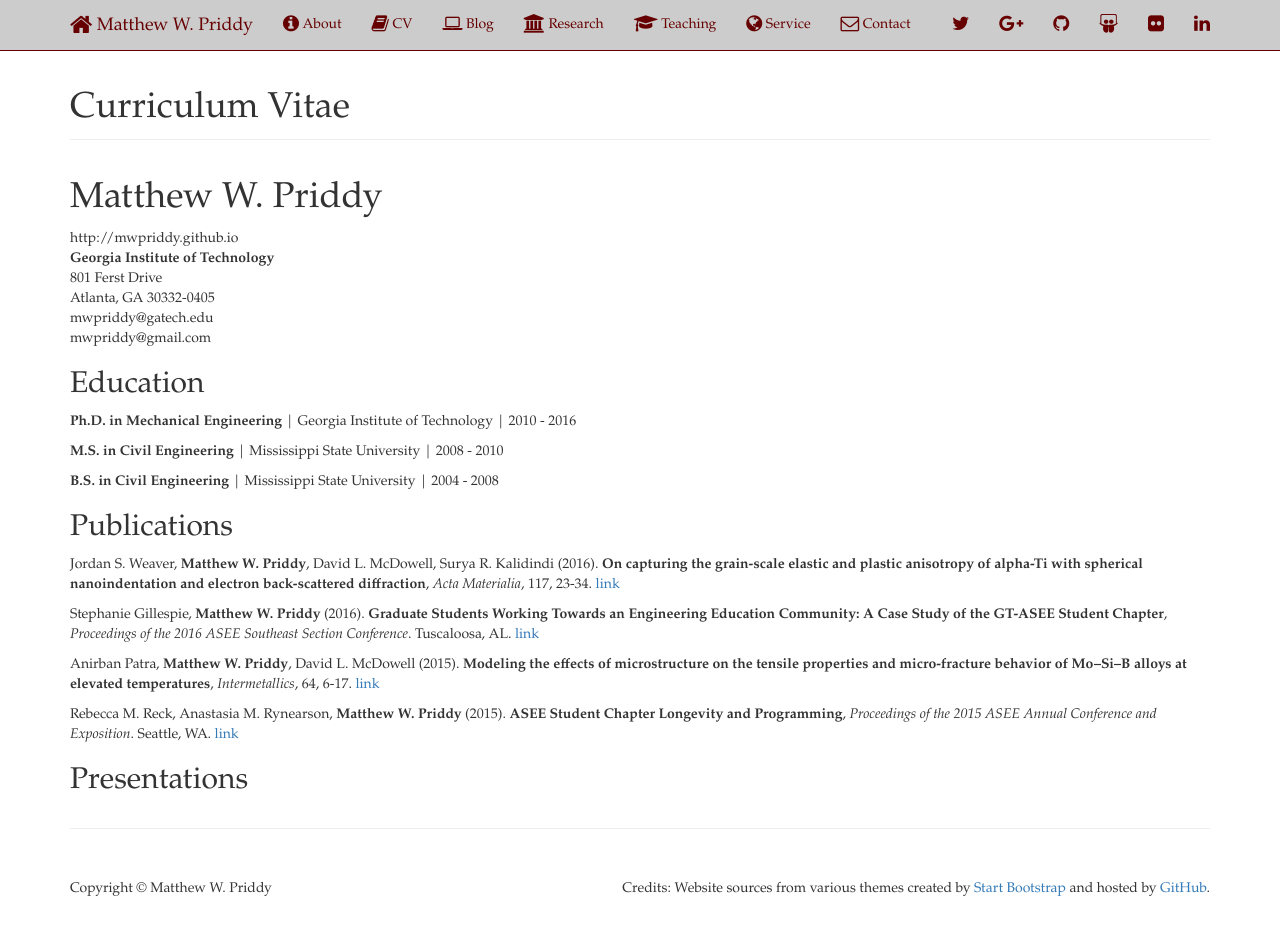
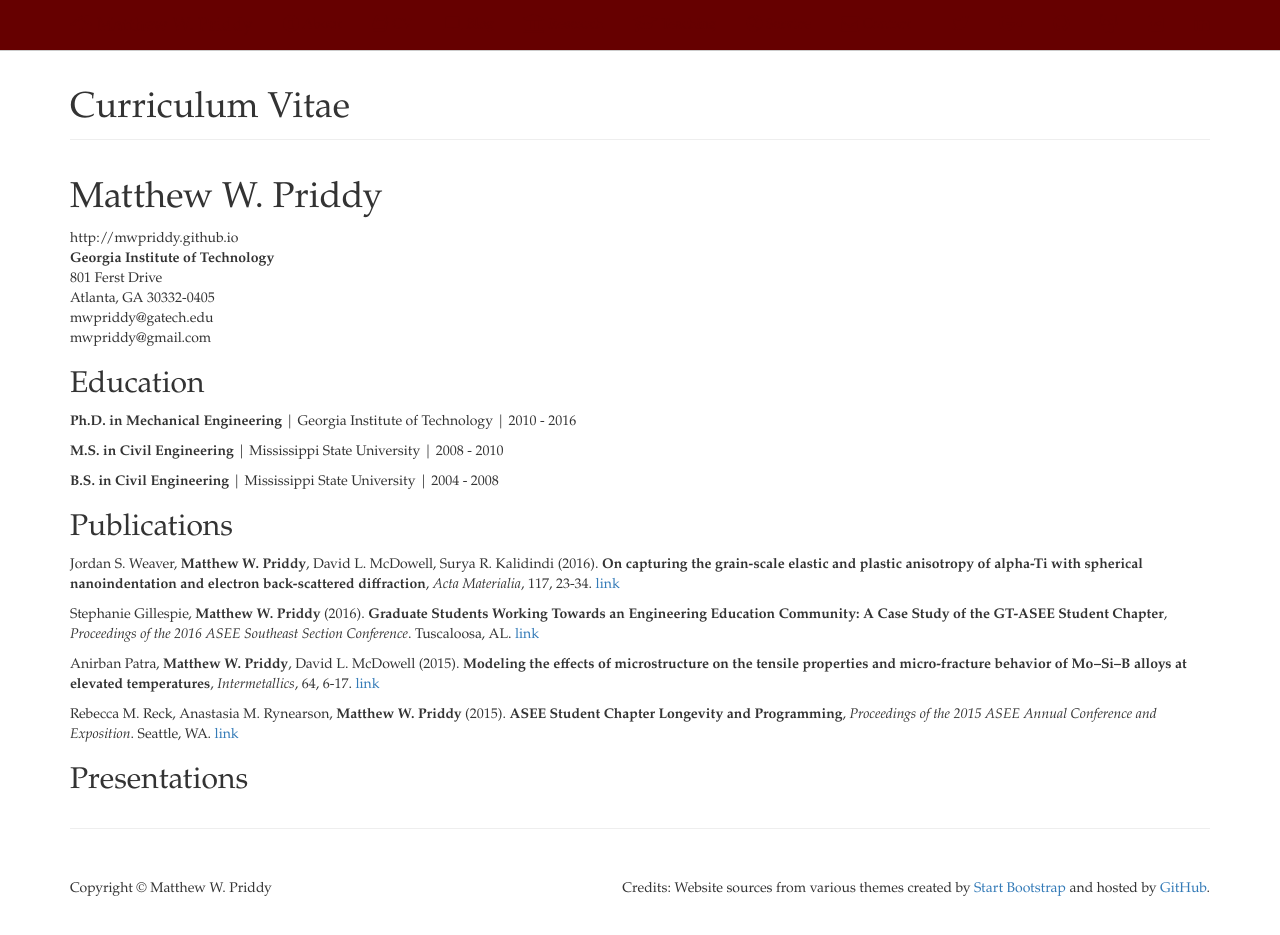
Before and after one commit to mwpriddy/mwpriddy.github.io, a Jekyll site: the page built from cv/index.html, in a window 1280 px wide and 949 px high. Shown: the top 935 px of the window. Built offline with Jekyll 4.4.1, drawn with Linux system fonts in a browser that asks for light colours; nearby versions of some CDN libraries; comment, search, counter and statistics services are not loaded.

Commit message:
swap maroon and gray

```diff
--- a/css/MWP.css
+++ b/css/MWP.css
@@ -42,8 +42,8 @@
 /*My changing of the color of the "Read More" buttons to match the GT colors*/
 .btn-primary {
   color: #fff;
-  background-color: #CCCCCC;
-  border-color: #660000;
+  background-color: #660000;
+  border-color: #CCCCCC;
 }
 
 /*My attempt at changing the color of the navigation bar*/
@@ -59,7 +59,7 @@
 /* #777777 = MSU Dark Gray */
 
 /* navbar */
-.navbar-default {background-color: #CCCCCC; border-color: #660000;}
+.navbar-default {background-color: #660000; border-color: #CCCCCC;}
 
 /* title */
 .navbar-default .navbar-brand {color: #660000;}
```
